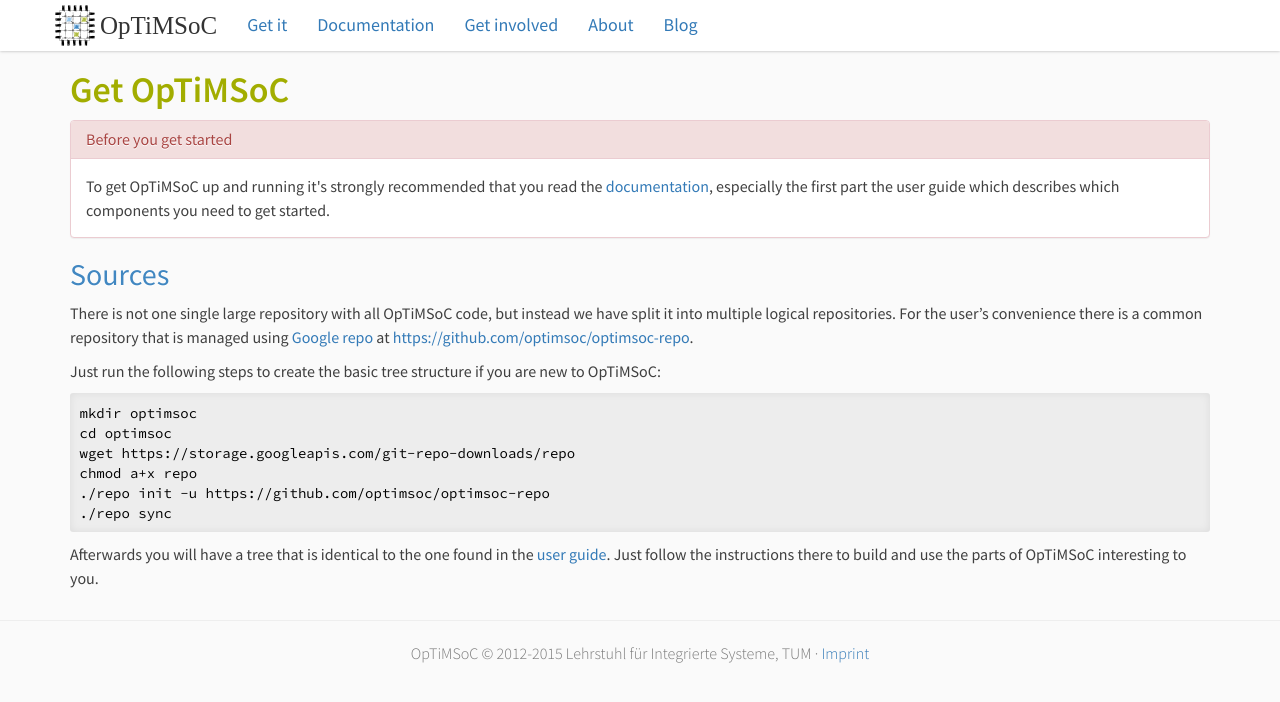
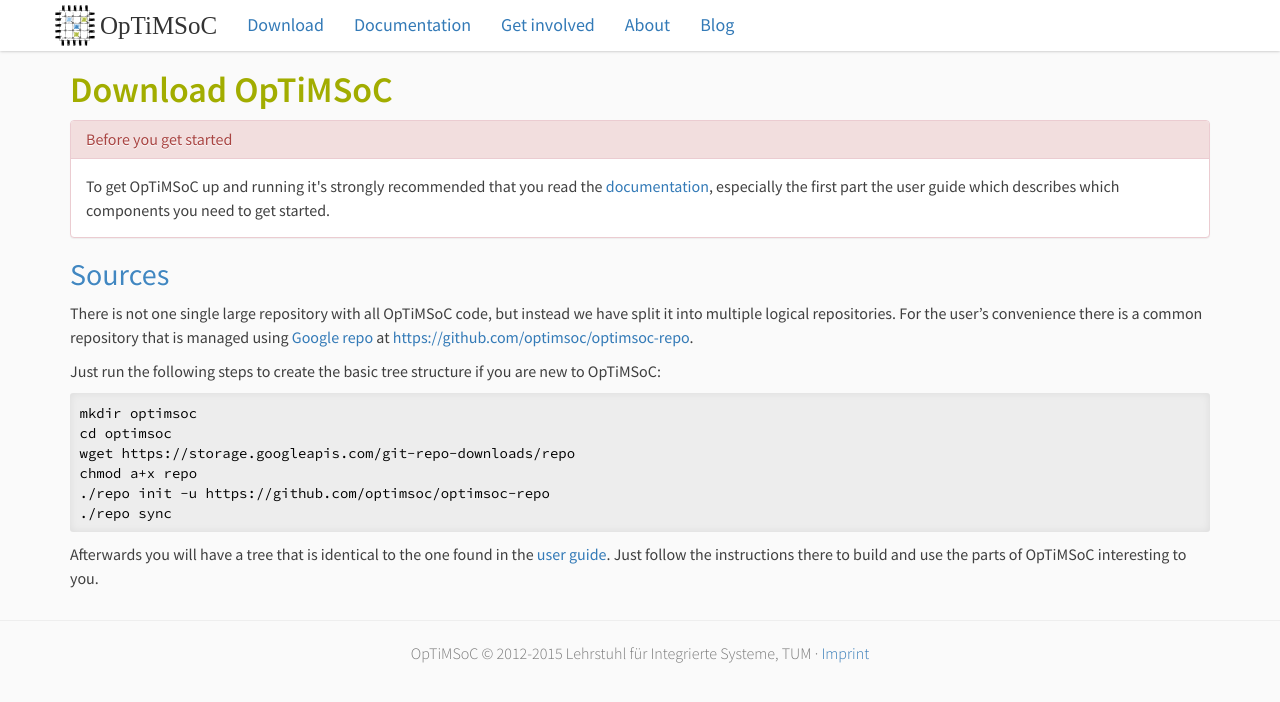
Before and after one commit to optimsoc/optimsoc-web, a Jekyll site: the page built from download.md, in a window 1280 px wide. Shown: the top 702 px of the page. Built offline with Jekyll 4.4.1, drawn with Linux system fonts in a browser that asks for light colours; some web fonts are replaced; Markdown is read by kramdown in place of the engine named in the settings; comment, search, counter and statistics services are not loaded.

Commit message:
Give people the "Download" keyword they look for
This is much faster to find than the "Get it" title.

```diff
--- a/_layouts/base.html
+++ b/_layouts/base.html
@@ -39,7 +39,7 @@
       </div>
       <div class="navbar-collapse collapse">
         <ul class="nav navbar-nav">
-          <li><a href="/download.html">Get it</a></li>
+          <li><a href="/download.html">Download</a></li>
           <li><a href="/docs/index.html">Documentation</a></li>
           <li><a href="/getinvolved.html">Get involved</a></li>
           <li><a href="/about.html">About</a></li>
--- a/download.md
+++ b/download.md
@@ -1,9 +1,9 @@
 ---
 layout: default
-title: Get OpTiMSoC
+title: Download OpTiMSoC
 ---
 
-# Get OpTiMSoC
+# Download OpTiMSoC
 
 <div class="panel panel-danger">
   <div class="panel-heading">
```
